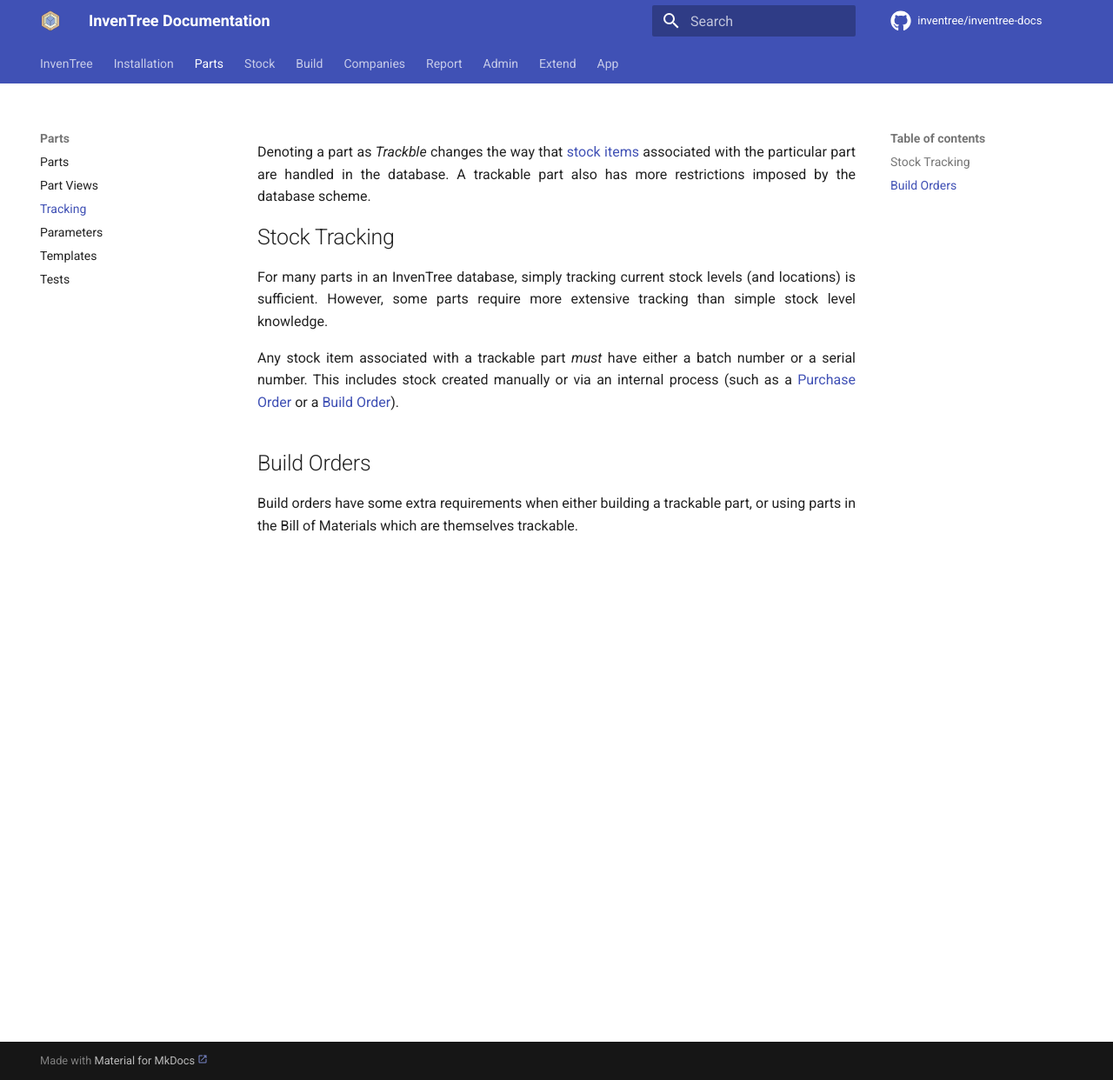
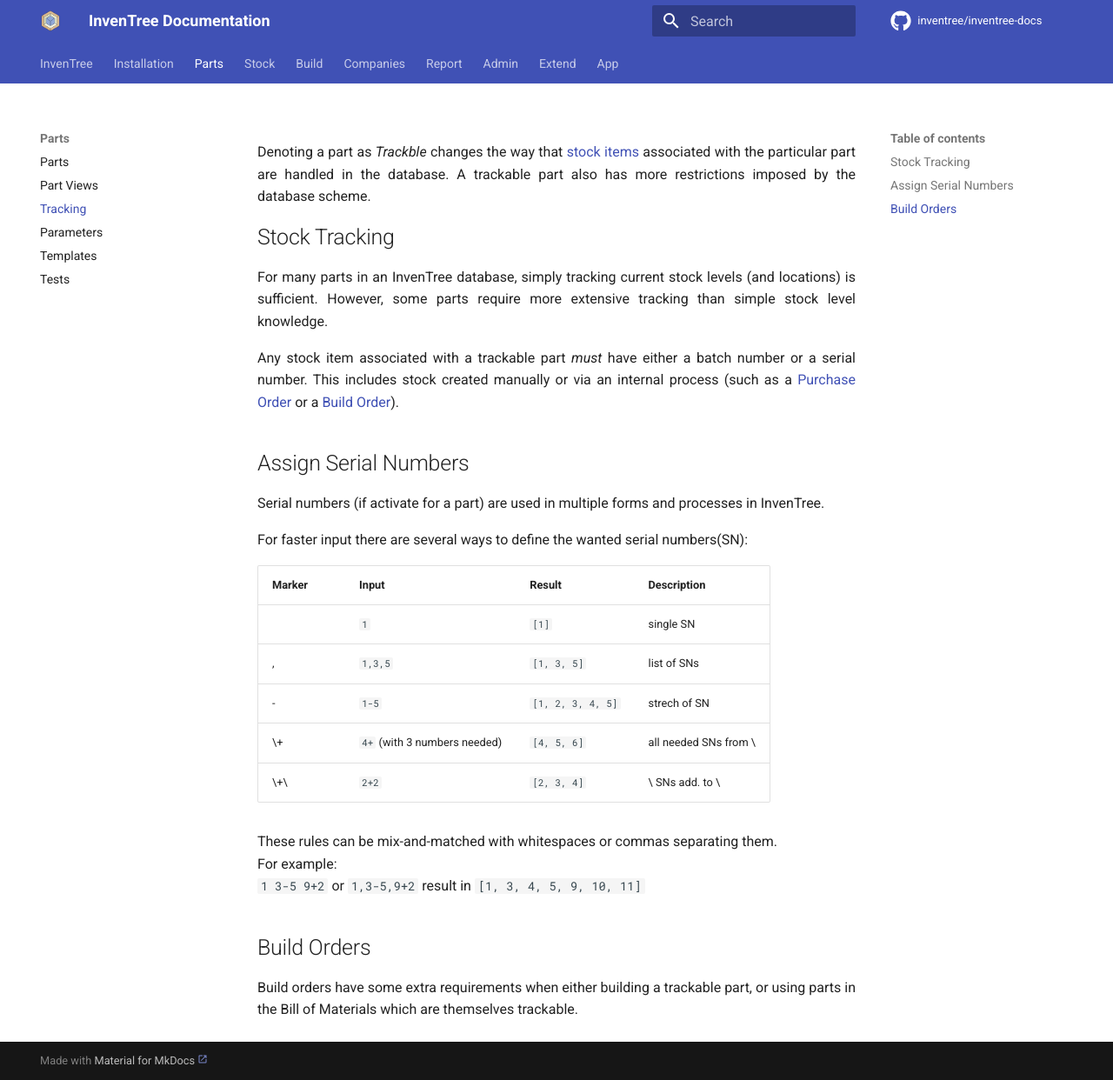
Before and after one commit to inventree/inventree-docs, an MkDocs documentation site: the page built from docs/part/trackable.md, in a window 1280 px wide and 1242 px high. Shown: the whole window at 87% size. Built offline with MkDocs 1.6.1 and Material for MkDocs 9.7.7, drawn with Linux system fonts in a browser that asks for light colours; a script that is not in the unit is left out; comment, search, counter and statistics services are not loaded.

Commit message:
documentation for #1519 / PR #1521

```diff
--- a/docs/part/trackable.md
+++ b/docs/part/trackable.md
@@ -11,6 +11,23 @@
 Any stock item associated with a trackable part *must* have either a batch number or a serial number. This includes stock created manually or via an internal process (such as a [Purchase Order](../../buy/po) or a [Build Order](/../../build/build)).
 
 
+## Assign Serial Numbers
+
+Serial numbers (if activate for a part) are used in multiple forms and processes in InvenTree.
+
+For faster input there are several ways to define the wanted serial numbers(SN):
+
+| Marker | Input | Result | Description |
+| --- | --- | --- | --- |
+|  | `1` | `[1]` | single SN |
+| , | `1,3,5` | `[1, 3, 5]` | list of SNs |
+| - | `1-5` | `[1, 2, 3, 4, 5]` | strech of SN |
+| \<start>+ | `4+` (with 3 numbers needed) | `[4, 5, 6]` | all needed SNs from \<start> |
+| \<start>+\<lenght> | `2+2` | `[2, 3, 4]` | \<length> SNs add. to \<start> |
+
+These rules can be mix-and-matched with whitespaces or commas separating them.
+For example:
+`1 3-5 9+2` or `1,3-5,9+2` result in `[1, 3, 4, 5, 9, 10, 11]`
 
 
 ## Build Orders
```
